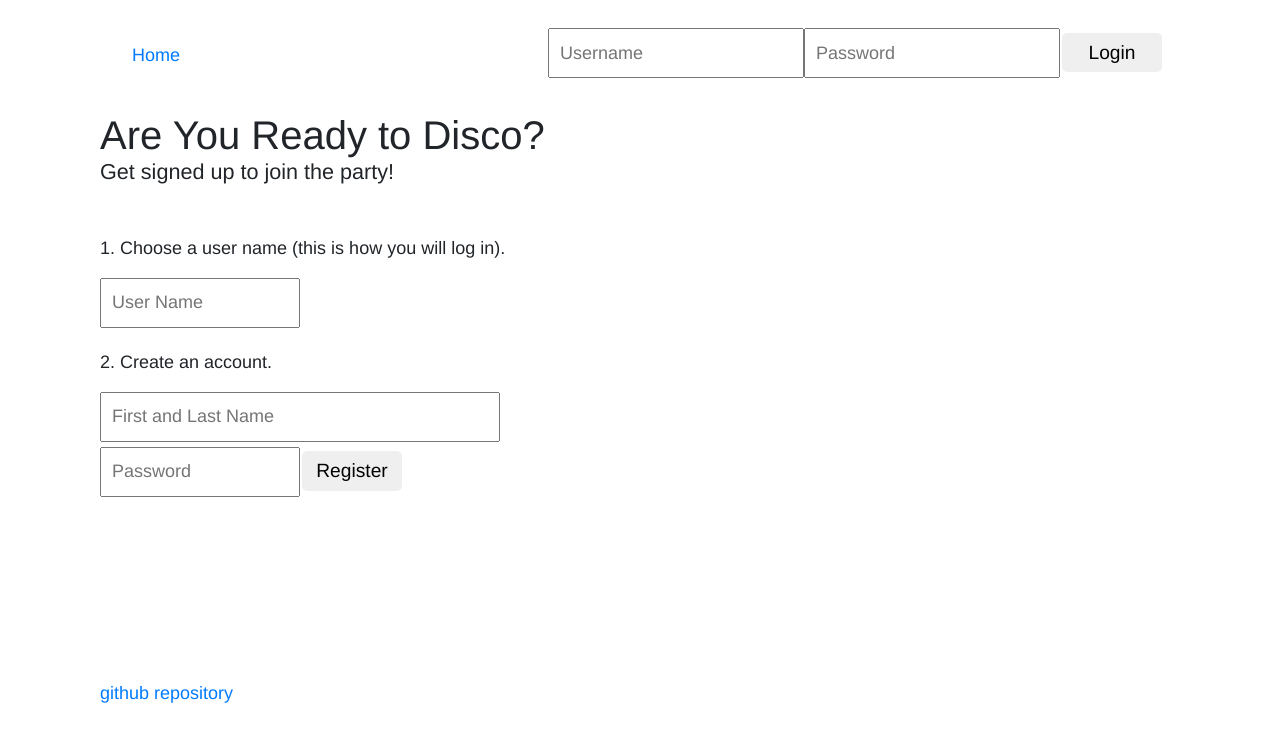
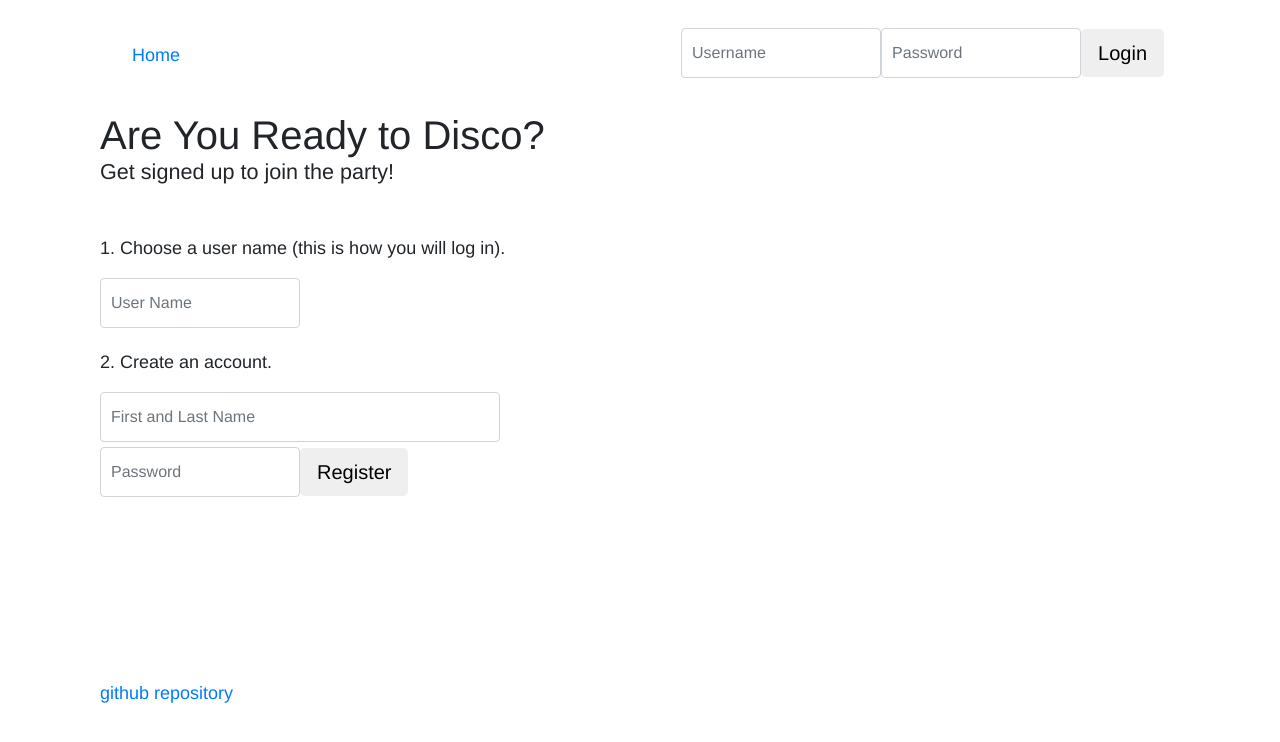
Before and after one commit to dylanyoung12/doggo-disco, a Vue app: page /#/ in a window 1280 px wide. Shown: the top 742 px of the page. Built offline with nearby package versions, Linux system fonts and the light colour scheme; no server answers.

Commit message:
Final Style Fixes

```diff
--- a/src/App.vue
+++ b/src/App.vue
@@ -27,26 +27,6 @@ body {
   -webkit-font-smoothing: antialiased;
   -moz-osx-font-smoothing: grayscale;
 }
-.navbar {
-  position: relative;
-  display: flex;
-  flex-wrap: wrap;
-  align-items: center;
-  justify-content: space-between;
-  padding: 0.5rem 1rem;
-}
-button {
-  min-width: 100px;
-  line-height: 1em;
-  border: none;
-  border-radius: 5px;
-  padding: 10px;
-  text-align: center;
-  text-decoration: none;
-  display: inline-block;
-  font-size: 1.2rem;
-  margin: 4px 2px;
-}
 button:focus {
   outline: none;
 }
@@ -56,9 +36,11 @@ button:hover {
 button:active {
   transform: translateY(4px);
 }
-input {
+input.form-control {
   height: 50px;
   margin-bottom: 5px;
   padding: 10px;
+  width: 200px;
+  display: inline-block;
 }
 </style>
--- a/src/components/AppHeader.vue
+++ b/src/components/AppHeader.vue
@@ -3,13 +3,13 @@
     <nav class='navbar navbar-expand-lg navbar-light' id="menu">
       <a class='nav-item nav-link' @click="toHome">Home</a>
       <a class='nav-item nav-link mr-auto' v-if='loggedIn' @click="toFavorites">Favorites</a>
-      <span class="nav-item navbar-text" v-if="loggedIn">{{user.username}}&emsp;</span>
+      <span class="nav-item navbar-text font-weight-bold" v-if="loggedIn">{{user.name}}&emsp;</span>
       <a class='nav-item nav-link' v-if="loggedIn" @click="logout" href="#">Logout</a>
       <div class='nav-item ml-auto' v-else>
         <form class='navbar-form' v-on:submit.prevent="login">
-          <input v-model="username" placeholder="Username">
-          <input type="password" v-model="password" placeholder="Password">
-          <button class="primary" type="submit">Login</button>
+          <input class='form-control' v-model="username" placeholder="Username">
+          <input class='form-control' type="password" v-model="password" placeholder="Password">
+          <button class="btn btn-lg" type="submit">Login</button>
         </form>
       </div>
     </nav>
@@ -83,4 +83,8 @@ a.nav-link {
 img {
   width: 50px;
 }
+.form-control {
+display: inline-block;
+width: 200px;
+}
 </style>
--- a/src/components/DanceFloor.vue
+++ b/src/components/DanceFloor.vue
@@ -7,8 +7,8 @@
       <div class='form-group'>
         <label>Like this doggo? Give it a name and save it for later!</label>
         <input v-model='dogName' type='text' class='form-control' placeholder="Name"/>
+        &ensp;<button type='submit' class='btn btn-lg'>Save</button>
       </div>
-      <button type='submit' class='btn'>Save</button>
       <small class='sm' v-if='nameError'>&emsp;Please select a name for your doggo</small>
     </form>
     <br>
--- a/src/components/WelcomePage.vue
+++ b/src/components/WelcomePage.vue
@@ -5,13 +5,13 @@
     <form v-on:submit.prevent="register">
       <div class='form-group'>
         <p>1. Choose a user name (this is how you will log in).</p>
-        <input class="narrow" v-model="username" placeholder="User Name">
+        <input class="narrow form-control" v-model="username" placeholder="User Name">
       </div>
       <div class='form-group'>
         <p>2. Create an account.</p>
-        <input class="wide" v-model="name" placeholder="First and Last Name"><br/>
-        <input class="narrow" type="password" v-model="password" placeholder="Password">
-        <button class="alternate" type="submit">Register</button>
+        <input class="wide form-control" v-model="name" placeholder="First and Last Name"><br/>
+        <input class="narrow form-control" type="password" v-model="password" placeholder="Password">
+        <button class="btn btn-lg" type="submit">Register</button>
       </div>
     </form>
     <p class="error">{{registerError}}</p>
```
